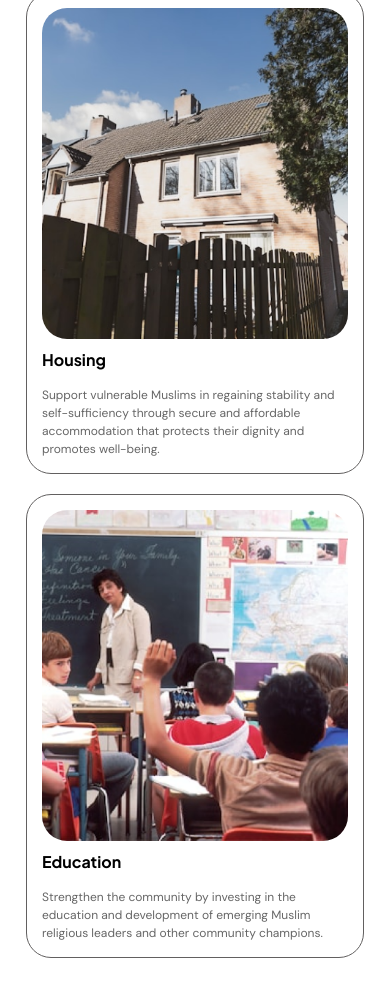
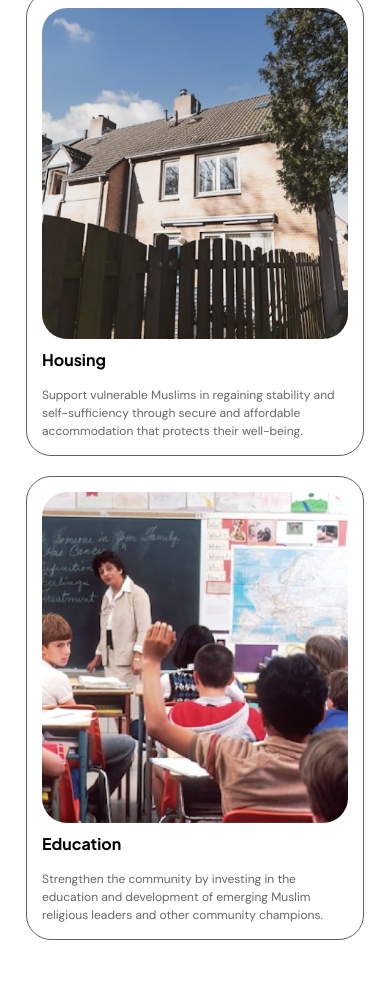
Before and after one commit to Ayam7273/azsf, a plain HTML site: page home.html in a window 390 px wide. Shown: the part 1999-2995 px from the top of the page. Drawn offline with nearby package versions, Linux system fonts and the light colour scheme.

Commit message:
3rd commit

```diff
--- a/css/home.css
+++ b/css/home.css
@@ -144,7 +144,7 @@ section{
 
 /* Empowerment section styling */
 .section-two{
-    padding: 80px 243px;
+    padding: 20px 243px;
 }
 
 .empowerments-container {
@@ -412,7 +412,7 @@ section{
 
     /* Grid layout: Single column for cards */
     .empowerments-grid {
-        grid-template-columns: 1fr;
+        /* grid-template-columns: 1fr;  */
         gap: 20px;
     }
 
@@ -445,7 +445,19 @@ section{
 }
 
 /* Mobile view: for screen widths up to 480px */
+@media (max-width: 600px) {
+    .empowerments-grid {
+        grid-template-columns: 1fr;
+        gap: 20px;
+    }
+}
+
 @media (max-width: 480px) {
+    .empowerments-grid {
+        grid-template-columns: 1fr;
+        gap: 20px;
+    }
+
     .section-two {
         padding: 40px 16px;
     }
--- a/home.html
+++ b/home.html
@@ -97,7 +97,7 @@
                 <img src="/assets/housing.png" alt="Housing">
                 <div class="text-content">
                     <h3>Housing</h3>
-                    <p>Support vulnerable Muslims in regaining stability and self-sufficiency through secure and affordable accommodation that protects their dignity and promotes well-being.</p>
+                    <p>Support vulnerable Muslims in regaining stability and self-sufficiency through secure and affordable accommodation that protects their well-being.</p>
                 </div>
             </div>
             <div class="empowerment-card">
--- a/test.css
+++ /dev/null
@@ -1,100 +0,0 @@
-
-*{
-    margin: 0;
-    padding: 0;
-}
-body {
-    margin: 0;
-    padding: 0;
-    background-color: #f9f9f9;
-}
-
-.section-two{
-    padding: 80px 243px;
-}
-
-.empowerments-container {
-    height: 732px;
-    /* max-width: 1200px; */
-    width: 954px;
-    margin: 0 auto;
-    border: 1px solid #626060;
-
-
-}
-
-.header-content {
-    display: flex;
-    justify-content: space-between;
-    align-items: center;
-    gap: 110px;
-    margin: 0px 0px 60px;
-    width: 960px;
-    border: 1px solid #626060;
-
-}
-
-.header-content h2 {
-    font-size: 46px;
-    flex: 1;
-    font-family: "Plus Jakarta Sans", sans-serif;
-    font-weight: 600;
-    width: 345px;
-}
-
-.header-content p {
-    font-size: 16px;
-    color: #131313;
-    flex: 2;
-    text-align: justify;
-    font-family: "DM Sans", serif;
-    font-weight: 600;
-    width: 505px;
-    border: 1px solid #626060;
-
-}
-
-/* Empowerment cards layout */
-.empowerments-grid {
-    display: grid;
-    grid-template-columns: repeat(2, 1fr);
-    gap: 20px;
-}
-
-.empowerment-card {
-    display: flex;
-    border-radius: 25px;
-    overflow: hidden;
-    padding: 0 20px 0px;
-    align-items: center;
-    border: 1px solid #626060;
-    width: 467px;
-    height: 266px;
-}
-
-.empowerment-card img {
-    width: 209px;
-    height: 226px;
-    object-fit: cover;
-    border-radius: 25px;
-    margin-right: 20px;
-}
-
-.text-content {
-    flex: 1;
-    height: 226px;
-    width: 208px;
-}
-
-.text-content h3 {
-    font-size: 21px;
-    margin: 0px 0px 16px;
-    font-family: "Plus Jakarta Sans", sans-serif;
-}
-
-.text-content p {
-    color: #666;
-    font-size: 16px;
-    line-height: 1.5;
-    font-family: "DM Sans", serif;
-}
```
Also changed, not shown: test.html (deleted, +0 -59 lines).
